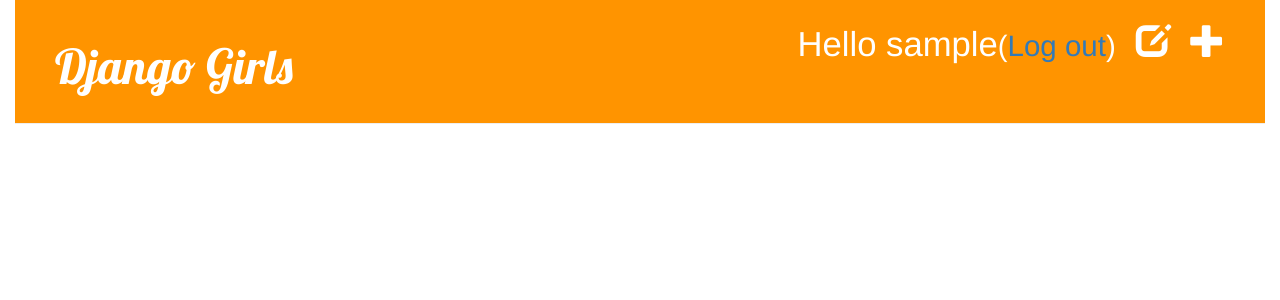
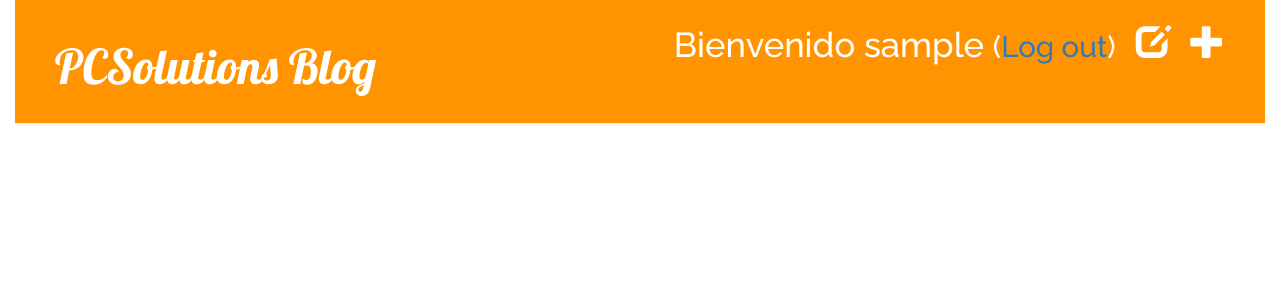
Before and after one commit to EGomez42/my-first-blog, a Django app: a page that uses blog/templates/blog/base.html in a window 1280 px wide. Shown: the top 300 px of the page. Run offline with Django 3.2, Linux system fonts and the light colour scheme; the visitor is signed in with stand-in values (Sample User, id 1); data that the repository does not hold is empty; some libraries are stand-ins or nearby versions.

Commit message:
Actualizacion CSS

```diff
--- a/blog/static/css/blog.css
+++ b/blog/static/css/blog.css
@@ -46,6 +46,7 @@ h1, h2, h3, h4 {
     float: right;
     font-size: 26pt;
     margin-right: 20px;
+    font-family: 'Raleway', sans-serif;
 }
 
 .post {
--- a/blog/templates/blog/base.html
+++ b/blog/templates/blog/base.html
@@ -7,7 +7,7 @@
     <head>
         <meta charset="utf-8">
         <meta http-equiv="X-UA-Compatible" content="IE=edge">
-        <title>Django Girls blog</title>
+        <title>PCSolutions Blog</title>
         <meta name="description" content="">
         <meta name="viewport" content="width=device-width, initial-scale=1">
 
@@ -16,6 +16,8 @@
 		<link rel="stylesheet" href="//maxcdn.bootstrapcdn.com/bootstrap/3.2.0/css/bootstrap-theme.min.css">
 		<link rel="stylesheet" href="{% static 'css/blog.css' %}">
 		<link href="http://fonts.googleapis.com/css?family=Lobster&subset=latin,latin-ext" rel="stylesheet" type="text/css">
+
+        <link href='https://fonts.googleapis.com/css?family=Raleway:500' rel='stylesheet' type='text/css'>
     </head>
     <body>
         <!--[if lt IE 7]>
@@ -28,11 +30,11 @@
             {% if user.is_authenticated %}
             <a href="{% url "post_new" %}" class="top-menu"><span class="glyphicon glyphicon-plus"></span></a>
             <a href="{% url "post_draft_list" %}" class="top-menu"><span class="glyphicon glyphicon-edit"></span></a>
-            <p class="top-menu">Hello {{ user.username }}<small>(<a href="{% url "django.contrib.auth.views.logout" %}">Log out</a>)</small></p>
+            <p class="top-menu">Bienvenido {{ user.username }} <small>(<a href="{% url "django.contrib.auth.views.logout" %}">Log out</a>)</small></p>
             {% else %}
             <a href="{% url "django.contrib.auth.views.login" %}" class="top-menu"><span class="glyphicon glyphicon-lock"></span></a>
             {% endif %}
-            <h1><a href="{% url "blog.views.post_list" %}">Django Girls</a></h1>
+            <h1><a href="{% url "blog.views.post_list" %}">PCSolutions Blog</a></h1>
         </div>
         <div class="content">
             <div class="row">
```
